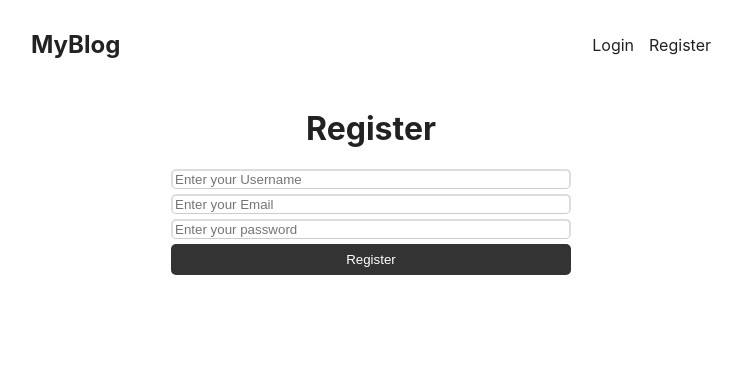
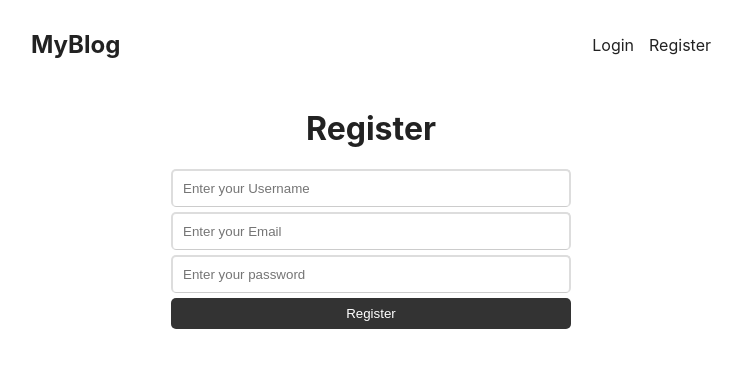
Before and after one commit to Sannasichottu/blog-client-mern, a React (Create React App) app: page /register in a window 1280 px wide. Shown: the top 368 px of the page, without its empty margins (269-1011 px from the left). Built offline with nearby package versions, Linux system fonts and the light colour scheme.

Commit message:
user-auth

```diff
--- a/src/App.css
+++ b/src/App.css
@@ -81,6 +81,8 @@ input {
   border-radius: 5px;
   background-color: #fff;
   border-bottom: 1px solid #ccc;
+  padding: 10px;
+  margin-top: 5px;
 }
 
 button {
--- a/src/auth/Login.js
+++ b/src/auth/Login.js
@@ -1,10 +1,46 @@
+import { useState } from "react";
+import { Navigate } from "react-router-dom";
+
 export default function Login() {
+  const [email, setEmail] = useState("");
+  const [password, setPassword] = useState("");
+  const [redirect, setRedirect] = useState(false);
+
+  async function login(e) {
+    e.preventDefault();
+    const response = await fetch("http://localhost:8000/login", {
+      method: "POST",
+      body: JSON.stringify({ email, password }),
+      headers: { "Content-Type": "application/json" },
+      credentials: "include",
+    });
+    if (response.ok) {
+      setRedirect(true);
+    } else {
+      alert("wrong credentials");
+    }
+  }
+
+  if (redirect) {
+    return <Navigate to={"/"} />;
+  }
+
   return (
     <div>
-      <form className="login">
+      <form className="login" onSubmit={login}>
         <h1>Login</h1>
-        <input type="text" placeholder="username" />
-        <input type="password" placeholder="password" />
+        <input
+          type="email"
+          placeholder="email"
+          value={email}
+          onChange={(e) => setEmail(e.target.value)}
+        />
+        <input
+          type="password"
+          placeholder="password"
+          value={password}
+          onChange={(e) => setPassword(e.target.value)}
+        />
         <button>Login</button>
       </form>
     </div>
--- a/src/auth/Register.js
+++ b/src/auth/Register.js
@@ -1,12 +1,47 @@
+import { useState } from "react";
+
 export default function Register() {
+  const [username, setUsername] = useState("");
+  const [email, setEmail] = useState("");
+  const [password, setPassword] = useState("");
+
+  async function register(e) {
+    e.preventDefault();
+
+    const response = await fetch("http://localhost:8000/register", {
+      method: "POST",
+      body: JSON.stringify({ username, email, password }),
+      headers: { "Content-Type": "application/json" },
+    });
+    if (response.status === 200) {
+      alert("Registration Success");
+    } else {
+      alert("Registration failed");
+    }
+  }
   return (
     <div>
-      <form className="register">
+      <form className="register" onSubmit={register}>
         <h1>Register</h1>
-        <input type="text" placeholder="Enter your Username" />
-        <input type="email" placeholder="Enter your Email" />
+        <input
+          type="text"
+          placeholder="Enter your Username"
+          value={username}
+          onChange={(e) => setUsername(e.target.value)}
+        />
+        <input
+          type="email"
+          placeholder="Enter your Email"
+          value={email}
+          onChange={(e) => setEmail(e.target.value)}
+        />
 
-        <input type="password" placeholder="Enter your password" />
+        <input
+          type="password"
+          placeholder="Enter your password"
+          value={password}
+          onChange={(e) => setPassword(e.target.value)}
+        />
         <button>Register</button>
       </form>
     </div>
```
